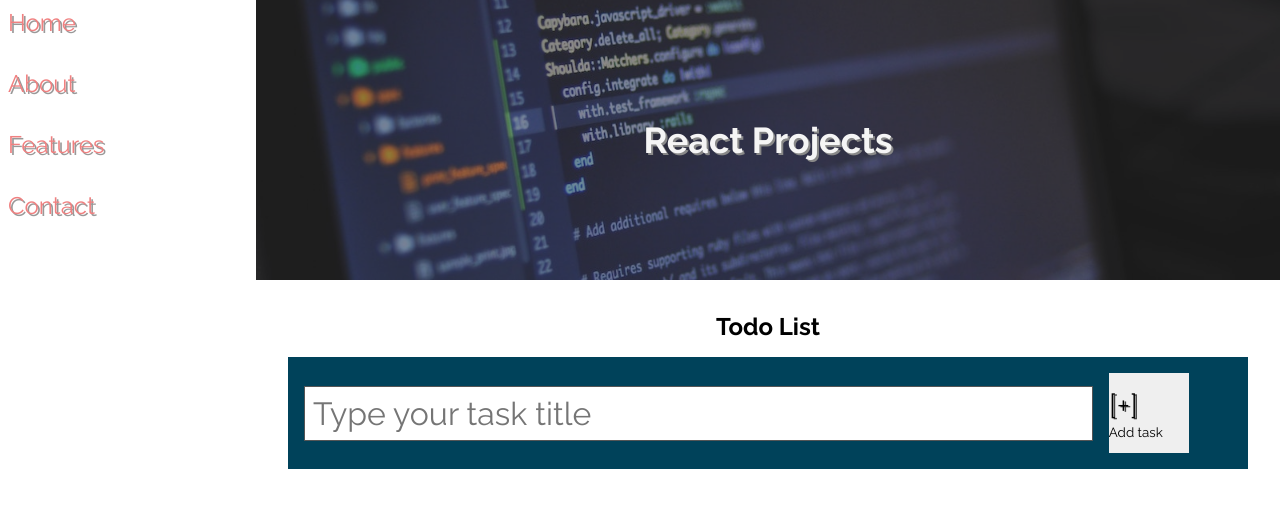
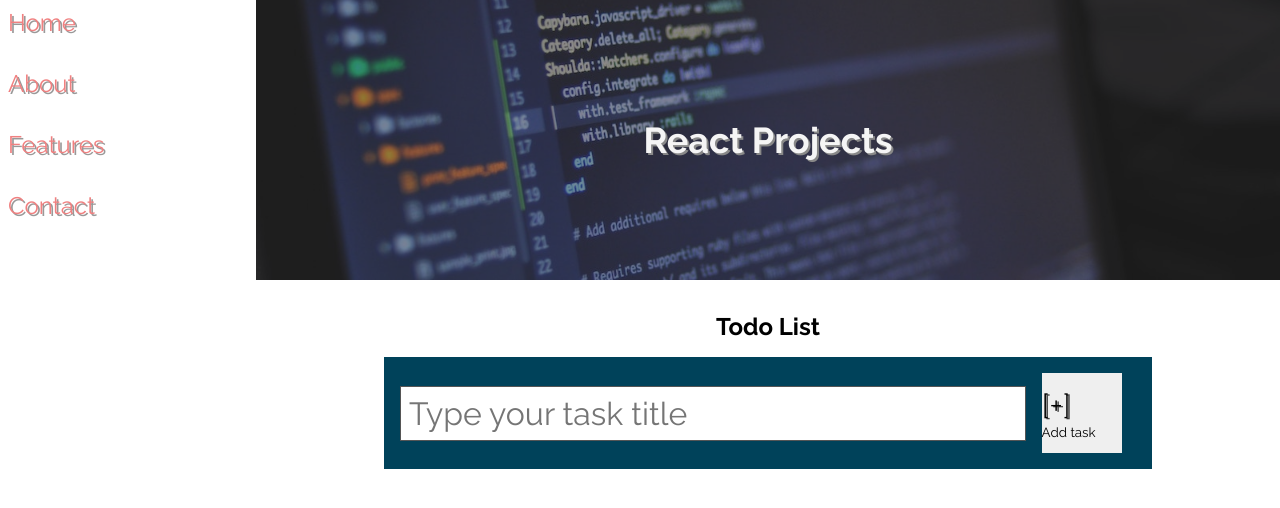
Before and after one commit to ac-gbpfreitas/react-projects, a React (Create React App) app: page / in a window 1280 px wide. Shown: the top 508 px of the page. Built offline with nearby package versions, Linux system fonts and the light colour scheme.

Commit message:
todolist: Fixing small bugs

```diff
--- a/src/assets/css/style.css
+++ b/src/assets/css/style.css
@@ -258,8 +258,8 @@
         flex-direction: row;
     }
 
-    .todo-list-component ul {
-        align-items: center;
+    .todo-list-component li {
+        justify-content: center;
     }
 
     .todo-list-component a {
@@ -268,6 +268,10 @@
 
     .section-content {
         align-items: center;
+    }
+
+    .todo-list-component .input-elements {
+        width: 80%;
     }
 }
 
```
